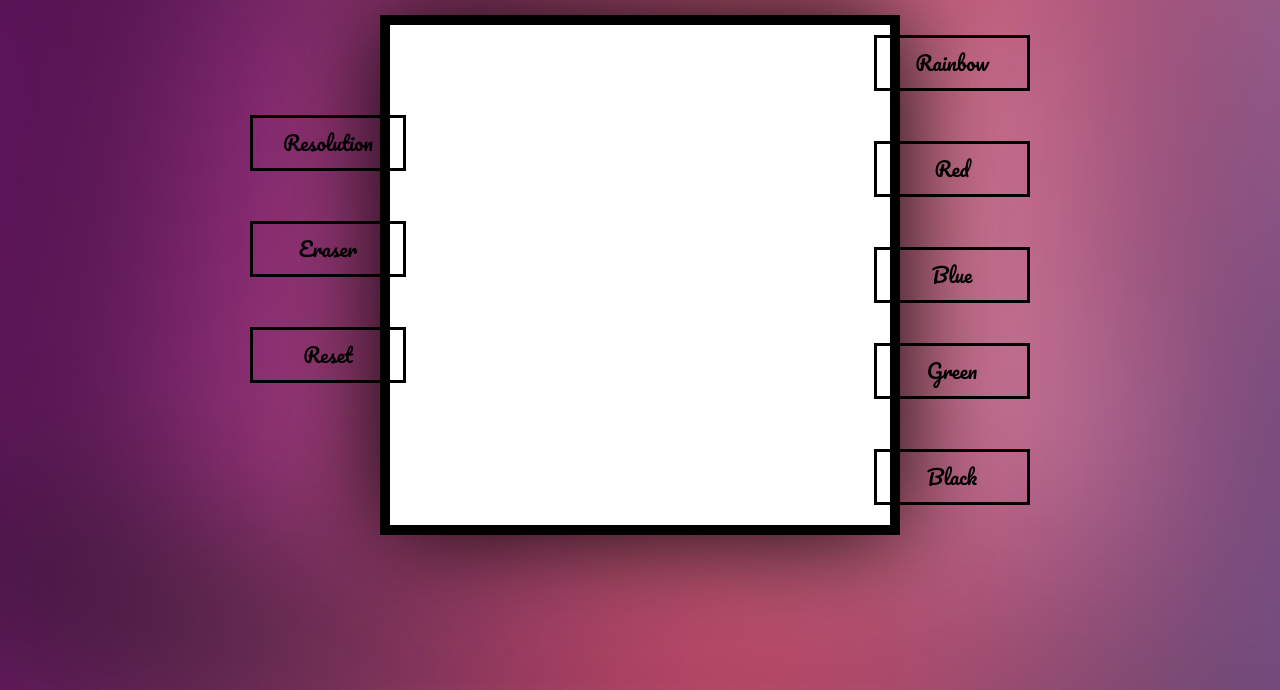
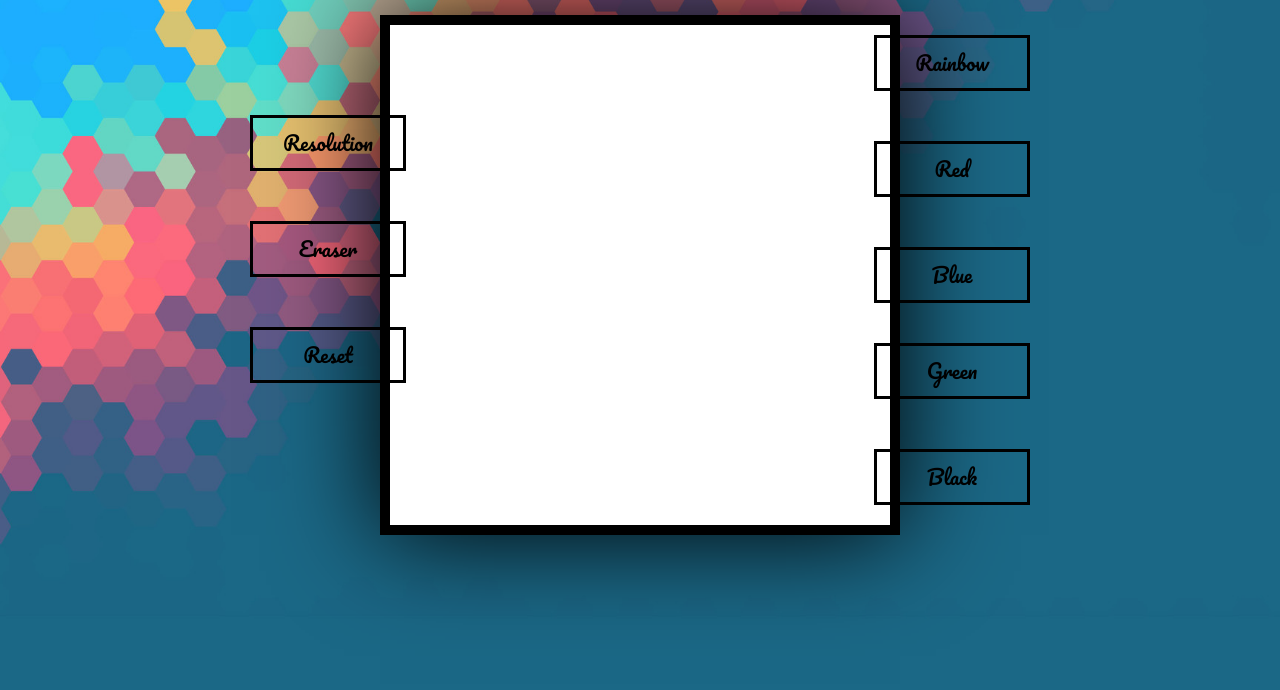
Before and after one commit to Tabish33/Etch-a-Sketch, a plain HTML site: page index.html in a window 1280 px wide. Shown: the part 110-800 px from the top of the page. Drawn offline with Linux system fonts and the light colour scheme.

Commit message:
Background change

```diff
--- a/styles.css
+++ b/styles.css
@@ -1,5 +1,5 @@
 html{
-  background-image: url('bg.jpg');
+  background-image: url('bg1.jpg');
   background-position: center center;
   background-size: cover;
 }
```
Also changed, not shown: bg1.jpg (added).
